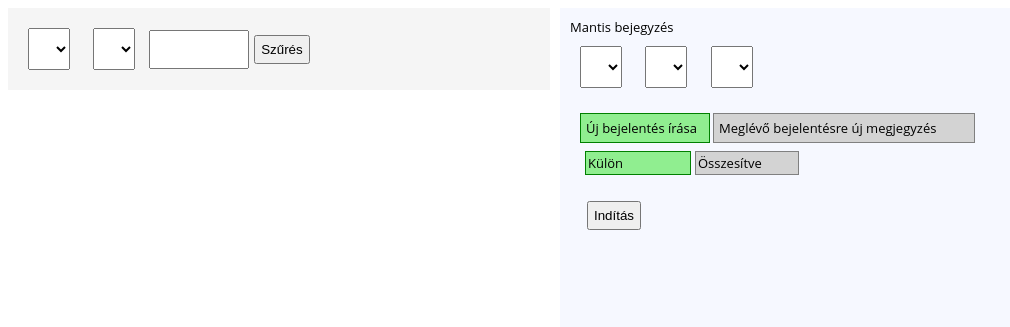
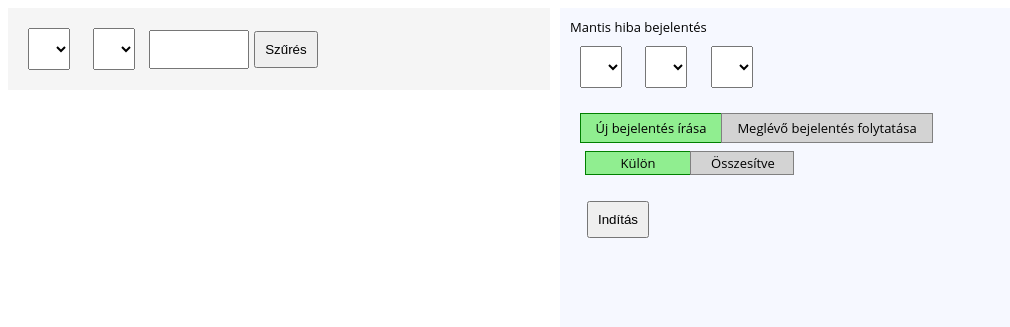
Before and after one commit to expanda53/toggltomantis, a PHP site: page /index.html in a window 1280 px wide. Shown: the top 327 px of the page, without its empty margins (0-1010 px from the left). Run offline with PHP 8.4, Linux system fonts and the light colour scheme; data that the repository does not hold is empty; some libraries are stand-ins or nearby versions.

Commit message:
css állítgatás

```diff
--- a/toggltomantis.css
+++ b/toggltomantis.css
@@ -5,7 +5,7 @@ select {
 	font-weight:400;
 }
 button {
-	padding:5px;
+	padding:9px;
 	margin:2px;
 }
 
@@ -93,20 +93,22 @@ button {
 	position:relative;
 	top:15px;
 	left:10px;
-	width:118px;
+	width:130px;
 	height:18px;
 	padding:5px;
 	cursor:pointer;
+	text-align:center;
 
 }
 #divmantisregi {
 	position:relative;
 	top:-15px;
-	left:143px;
-	width:250px;
+	left:151px;
+	width:200px;
 	height:18px;
 	padding:5px;
 	cursor:pointer;
+	text-align:center;
 }
 .divtabcontent {
 	background-color:#F6F8FF;
@@ -122,15 +124,16 @@ button {
 	cursor:pointer;
 	padding:2px;
 	width:100px;
+	text-align:center;
 }
 #divmantisegybe {
 	position:relative;
 	top: -24px;
-    left: 110px;
+    left: 105px;
 	cursor:pointer;
 	padding:2px;
 	width:100px;
-
+	text-align:center;
 	-webkit-box-flex: 1;
     -moz-box-flex: 1;
     -webkit-flex: 1 1 auto;
--- a/views/main.tpl
+++ b/views/main.tpl
@@ -10,7 +10,7 @@
 		<div id=divtogglfilterresult></div>
 	</div>
 	<div id=divmantis>
-		Mantis bejegyzés
+		Mantis hiba bejelentés
 		<div id=divmantisfilter>
 			<select id=mantisUsers></select>
 			<select id=mantisPartners></select>
@@ -19,7 +19,7 @@
 		</div>
 		<div id=divmantistabs>
 			<div class='divmantistab' id=divmantisuj>Új bejelentés írása</div>
-			<div class='divmantistab' id=divmantisregi>Meglévő bejelentésre új megjegyzés</div>
+			<div class='divmantistab' id=divmantisregi>Meglévő bejelentés folytatása</div>
 			<div class=divtabcontent>
 			</div>
 	</div>
```
